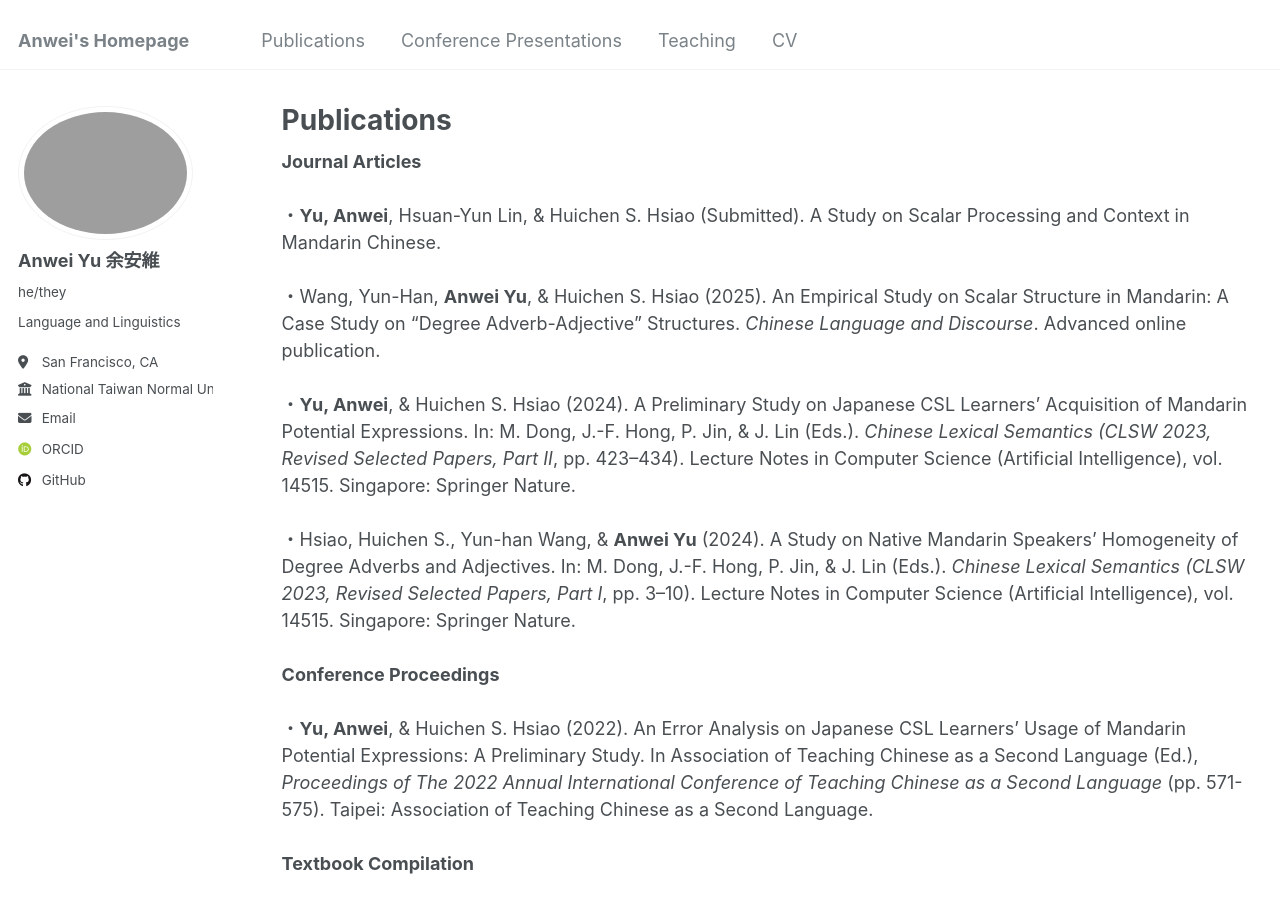
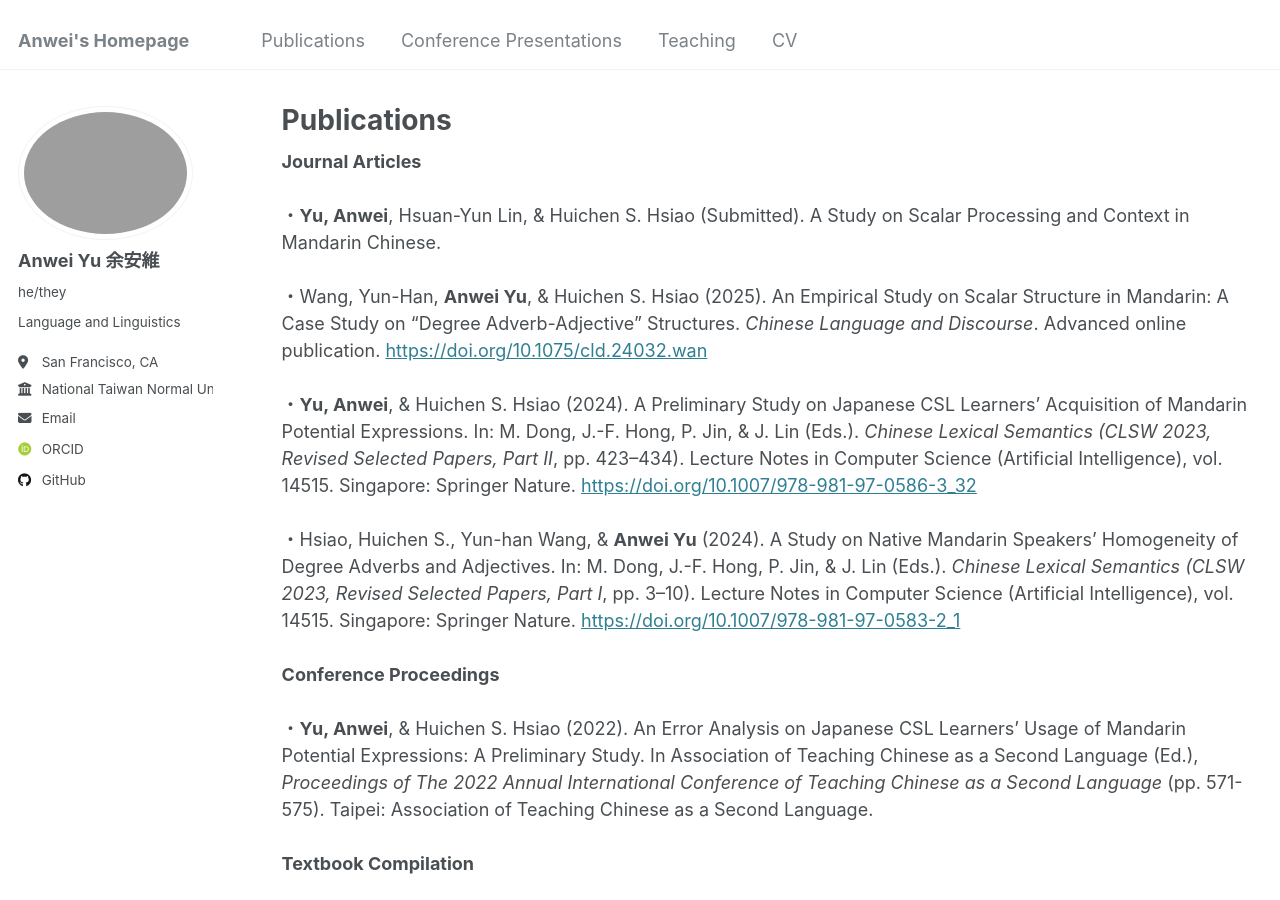
Before and after one commit to anweiyu/anweiyu.github.io, a Jekyll site: the page built from _pages/publications.html, in a window 1280 px wide and 900 px high. Built offline with Jekyll 4.4.1, drawn with Linux system fonts in a browser that asks for light colours; some web fonts are replaced; part of the change alters nothing that is shown.

Commit message:
Update publications.html

```diff
--- a/_pages/publications.html
+++ b/_pages/publications.html
@@ -6,9 +6,9 @@ author_profile: true
 ---
 <strong>Journal Articles</strong><br><br>
 ・<strong>Yu, Anwei</strong>, Hsuan-Yun Lin, & Huichen S. Hsiao (Submitted). A Study on Scalar Processing and Context in Mandarin Chinese.<br><br>
-・Wang, Yun-Han, <strong>Anwei Yu</strong>, & Huichen S. Hsiao (2025). An Empirical Study on Scalar Structure in Mandarin: A Case Study on “Degree Adverb-Adjective” Structures. <em>Chinese Language and Discourse</em>. Advanced online publication.<br><br>
-・<strong>Yu, Anwei</strong>, & Huichen S. Hsiao (2024). A Preliminary Study on Japanese CSL Learners’ Acquisition of Mandarin Potential Expressions. In: M. Dong, J.-F. Hong, P. Jin, & J. Lin (Eds.). <em>Chinese Lexical Semantics (CLSW 2023, Revised Selected Papers, Part II</em>, pp. 423–434). Lecture Notes in Computer Science (Artificial Intelligence), vol. 14515. Singapore: Springer Nature.<br><br>
-・Hsiao, Huichen S., Yun-han Wang, & <strong>Anwei Yu</strong> (2024). A Study on Native Mandarin Speakers’ Homogeneity of Degree Adverbs and Adjectives. In: M. Dong, J.-F. Hong, P. Jin, & J. Lin (Eds.). <em>Chinese Lexical Semantics (CLSW 2023, Revised Selected Papers, Part I</em>, pp. 3–10). Lecture Notes in Computer Science (Artificial Intelligence), vol. 14515. Singapore: Springer Nature.<br><br>
+・Wang, Yun-Han, <strong>Anwei Yu</strong>, & Huichen S. Hsiao (2025). An Empirical Study on Scalar Structure in Mandarin: A Case Study on “Degree Adverb-Adjective” Structures. <em>Chinese Language and Discourse</em>. Advanced online publication. <a href="https://doi.org/10.1075/cld.24032.wan">https://doi.org/10.1075/cld.24032.wan</a><br><br>
+・<strong>Yu, Anwei</strong>, & Huichen S. Hsiao (2024). A Preliminary Study on Japanese CSL Learners’ Acquisition of Mandarin Potential Expressions. In: M. Dong, J.-F. Hong, P. Jin, & J. Lin (Eds.). <em>Chinese Lexical Semantics (CLSW 2023, Revised Selected Papers, Part II</em>, pp. 423–434). Lecture Notes in Computer Science (Artificial Intelligence), vol. 14515. Singapore: Springer Nature. <a href="https://doi.org/10.1007/978-981-97-0586-3_32">https://doi.org/10.1007/978-981-97-0586-3_32</a><br><br>
+・Hsiao, Huichen S., Yun-han Wang, & <strong>Anwei Yu</strong> (2024). A Study on Native Mandarin Speakers’ Homogeneity of Degree Adverbs and Adjectives. In: M. Dong, J.-F. Hong, P. Jin, & J. Lin (Eds.). <em>Chinese Lexical Semantics (CLSW 2023, Revised Selected Papers, Part I</em>, pp. 3–10). Lecture Notes in Computer Science (Artificial Intelligence), vol. 14515. Singapore: Springer Nature. <a href="https://doi.org/10.1007/978-981-97-0583-2_1">https://doi.org/10.1007/978-981-97-0583-2_1</a><br><br>
 <strong>Conference Proceedings</strong><br><br>
 ・<strong>Yu, Anwei</strong>, & Huichen S. Hsiao (2022). An Error Analysis on Japanese CSL Learners’ Usage of Mandarin Potential Expressions: A Preliminary Study. In Association of Teaching Chinese as a Second Language (Ed.), <em>Proceedings of The 2022 Annual International Conference of Teaching Chinese as a Second Language</em> (pp. 571-575). Taipei: Association of Teaching Chinese as a Second Language.<br><br>
 <strong>Textbook Compilation</strong><br><br>
```
